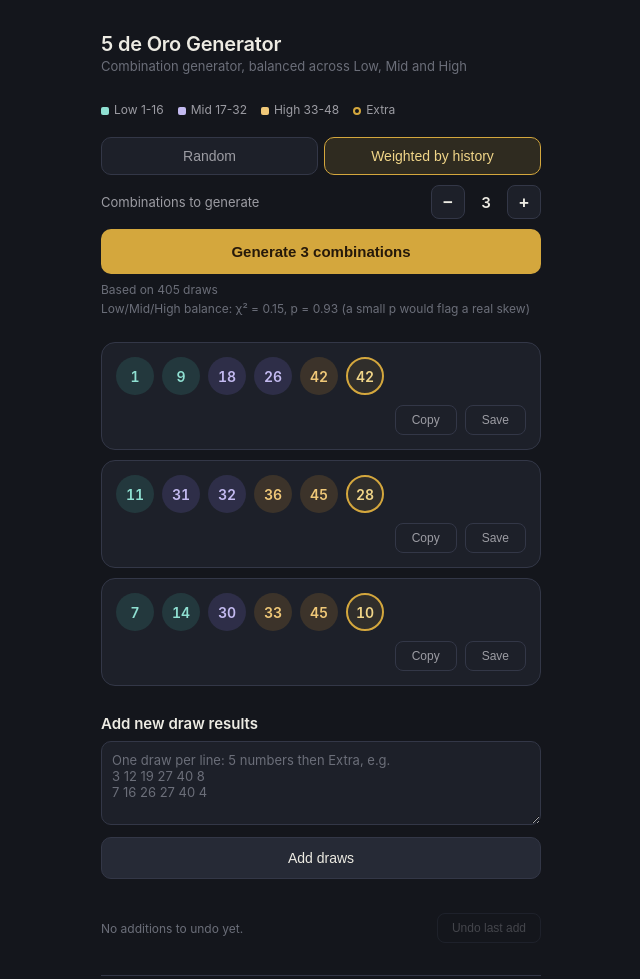
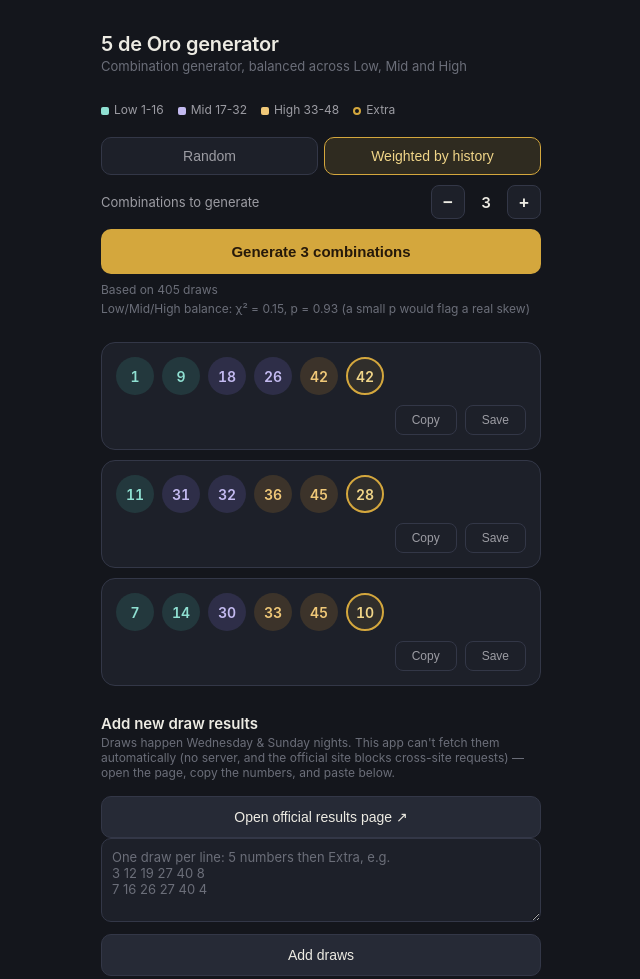
Before and after one commit to adelbasheer-lab/My5GenTool, a plain HTML site: page index.html in a window 1280 px wide. Shown: the top 979 px of the page, without its empty margins (319-959 px from the left). Drawn offline with Linux system fonts and the light colour scheme.

Commit message:
Add files via upload

```diff
--- a/index.html
+++ b/index.html
@@ -113,7 +113,7 @@
 </head>
 <body>
 <div class="wrap">
-  <h1>5 de Oro Generator</h1>
+  <h1>5 de Oro generator</h1>
   <p class="subtitle">Combination generator, balanced across Low, Mid and High</p>
 
   <div class="legend">
@@ -144,6 +144,10 @@
   <div id="results"></div>
 
   <div class="section-title">Add new draw results</div>
+  <p class="section-hint">Draws happen Wednesday &amp; Sunday nights. This app can't fetch them automatically (no server, and the official site blocks cross-site requests) &mdash; open the page, copy the numbers, and paste below.</p>
+  <a href="https://www.labanca.com.uy/juegos/cinco-de-oro/resultados-y-jugadas" target="_blank" rel="noopener" style="text-decoration:none;">
+    <button type="button" class="secondary-btn" id="open-official-btn">Open official results page ↗</button>
+  </a>
   <textarea id="new-draws-input" placeholder="One draw per line: 5 numbers then Extra, e.g.&#10;3 12 19 27 40 8&#10;7 16 26 27 40 4"></textarea>
   <button class="secondary-btn" id="add-draws-btn">Add draws</button>
   <div class="status-msg" id="add-draws-status"></div>
```
